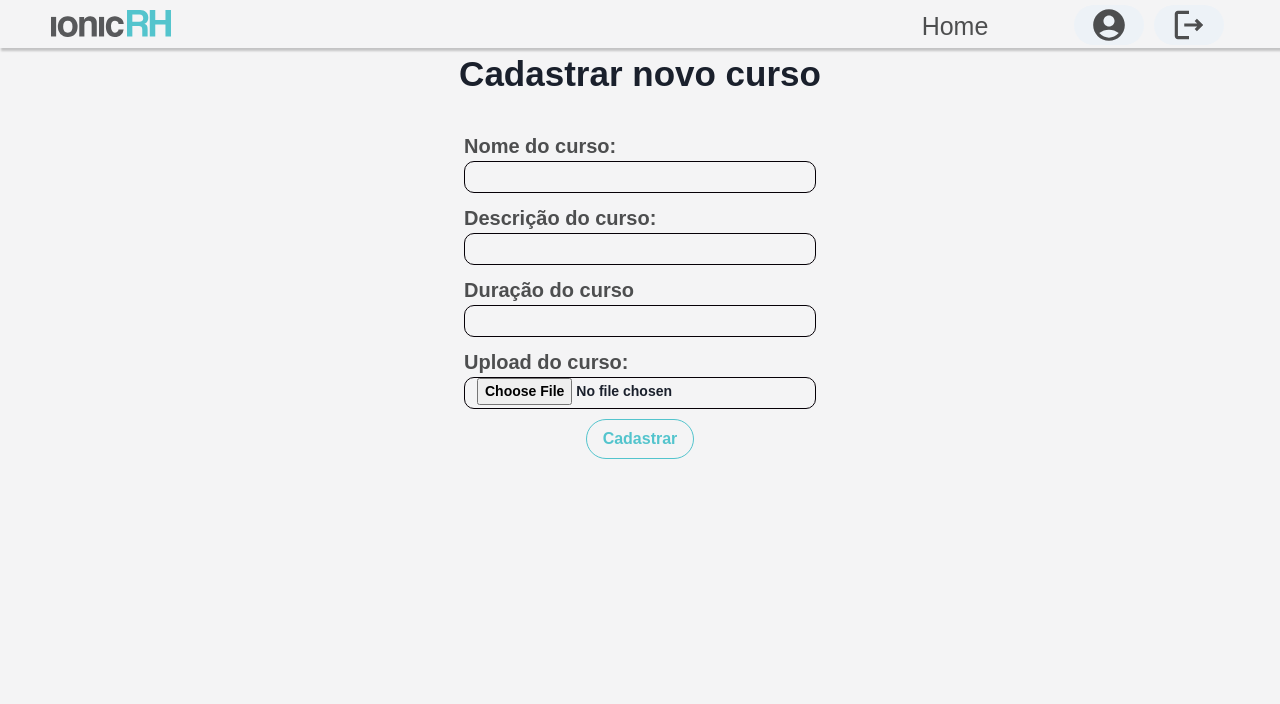
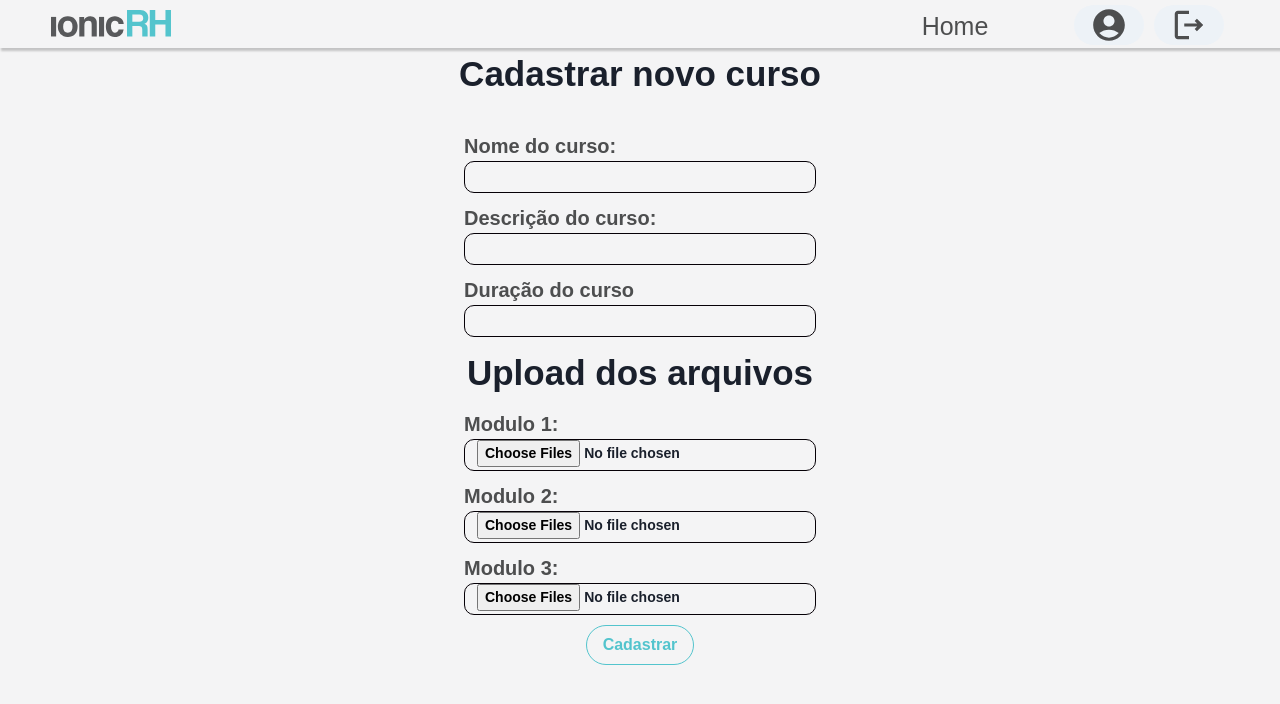
Before and after one commit to excalibur-coders/IONICRH, a React (Create React App) app in the folder ionic_rh_front/: page /Cadastrar_curso in a window 1280 px wide. Shown: the top 704 px of the page. Built offline with nearby package versions, Linux system fonts and the light colour scheme.

Commit message:
alterações consultor

```diff
--- a/ionic_rh_front/src/pages/Cadastrar_Curso/index.tsx
+++ b/ionic_rh_front/src/pages/Cadastrar_Curso/index.tsx
@@ -55,14 +55,38 @@ function Cadastrar_Curso() {
                   max={10}
                 />
             </div>
+            <h1> Upload dos arquivos </h1>
             <div className="field">
             <Input
                   size="sm"
                   width="22rem"
                   fontSize={20}
                   fontWeight="bold"
-                  labelText="Upload do curso:"
+                  labelText="Modulo 1:"
                   type="file"
+                  multiple
+                />
+            </div>
+            <div className="field">
+            <Input
+                  size="sm"
+                  width="22rem"
+                  fontSize={20}
+                  fontWeight="bold"
+                  labelText="Modulo 2:"
+                  type="file"
+                  multiple
+                />
+            </div>
+            <div className="field">
+            <Input
+                  size="sm"
+                  width="22rem"
+                  fontSize={20}
+                  fontWeight="bold"
+                  labelText="Modulo 3:"
+                  type="file"
+                  multiple
                 />
             </div>
             <Button
--- a/ionic_rh_front/src/pages/Colaborador_home/index.tsx
+++ b/ionic_rh_front/src/pages/Colaborador_home/index.tsx
@@ -88,7 +88,7 @@ function Colab_home() {
               <section className="others">
                 <h1>Outros Projetos</h1>
                 <h2>Saiba mais</h2>
-                <a href="">
+                <a href="/Consultor_Funcionarios">
                   <MdArrowForward
                     size={70}
                     color={theme.colors.font}
--- /dev/null
+++ b/ionic_rh_front/src/pages/Consultor_Funcionario/index.tsx
@@ -0,0 +1,187 @@
+import { useEffect, useState, useCallback } from 'react';
+import { theme } from 'theme';
+import {
+  Box,
+  Link,
+  Divider,
+  InputGroup,
+  InputLeftElement,
+} from '@chakra-ui/react';
+import { SearchIcon, ArrowBackIcon, ArrowForwardIcon } from '@chakra-ui/icons';
+import Input from 'components/Input';
+import Sidemenu from 'components/sideMenu';
+import {
+  Table,
+  Thead,
+  Tbody,
+  Tr,
+  Th,
+  Td,
+  TableContainer,
+} from '@chakra-ui/react';
+import { HStack } from '@chakra-ui/react';
+import * as S from './style';
+import { api } from 'services/api';
+import { parseCookies } from 'nookies';
+import { AxiosError } from 'axios';
+import { useNavigate } from 'react-router-dom';
+import Consultor_nav from 'components/Consultor_nav';
+
+interface IFuncionarios {
+  user_id: string;
+  user_nome: string;
+  contrato: IContrato[];
+  dep_name: IDepartamento;
+  cargo_area: ICargo;
+}
+
+interface IContrato {
+  contrato_faixa_salarial: number;
+  cargo: ICargo;
+}
+
+interface IDepartamento {
+  dep_name: string;
+}
+
+interface ICargo {
+  cargo_area: string;
+  departamento: IDepartamento;
+}
+
+function Consultor_Funcionarios() {
+  const cookies = parseCookies();
+  const navigate = useNavigate();
+
+  const [funcionarios, setFuncionarios] = useState<IFuncionarios[]>([]);
+  const [loading, setLoading] = useState(false);
+
+  const getAllFuncionarios = useCallback(() => {
+    setLoading(true);
+    api
+      .get('/user/listagen-user', {
+        headers: {
+          Authorization: `Bearer ${cookies['ionicookie.token']}`,
+        },
+      })
+      .then(({ data }) => {
+        console.log(data);
+        setFuncionarios(data);
+      })
+      .catch((error: Error | AxiosError) => {
+        console.log(error);
+      });
+    setTimeout(() => {
+      setLoading(false);
+    }, 5000);
+  }, [setLoading, setFuncionarios]);
+
+  useEffect(() => {
+    getAllFuncionarios();
+  }, []);
+
+  return (
+    <>
+      <div>
+        <Consultor_nav/>
+      </div>
+
+      <S.Container>
+
+        <div className="Corpo">
+          <br></br>
+          <div className="container1">
+            <HStack className="search">
+              <Box fontSize="4xl" fontWeight="bold">
+                Funcionários
+              </Box>
+              <Box>
+                <InputGroup>
+                  {/* eslint-disable-next-line react/no-children-prop */}
+                  <InputLeftElement children={<SearchIcon w={5} h={5} />} />
+                  <Input
+                    fontSize={20}
+                    size="lg"
+                    width="50vw"
+                    placeholder="       Pesquisar"
+                    labelText={''}
+                  />
+                </InputGroup>
+              </Box>
+            </HStack>
+          </div>
+          <br></br>
+          <div className="container">
+            <HStack className="TBody_2">
+              <Box fontSize="2xl" fontWeight="bold">
+                Nome
+              </Box>
+              <Box fontSize="2xl" fontWeight="bold">
+                Departamento
+              </Box>
+              <Box fontSize="2xl" fontWeight="bold">
+                Cargo
+              </Box>
+              <Box fontSize="2xl" fontWeight="bold">
+                Trilha
+              </Box>
+            </HStack>
+            <Divider
+              orientation="horizontal"
+              borderColor={theme.colors.font}
+              variant="solid"
+              size="10rem"
+            />
+            <br></br>
+            <TableContainer>
+              <Table variant="striped" size="lg" background="#DBDBDB">
+                <div className="TableTwo">
+                  <Tbody>
+                    {funcionarios.map(funcionario => {
+                      //console.log('bom dia', funcionario);
+                      return (
+                        <>
+                          <Tr className="TBody_2">
+                            <Td className="TBody_2" fontSize="md">
+                              {funcionario.user_nome}
+                            </Td>
+                            <Td className="TBody_2">
+                              {funcionario.contrato?.[0]?.cargo.departamento
+                                .dep_name
+                                ? funcionario.contrato?.[0]?.cargo.departamento
+                                    .dep_name
+                                : '-'}
+                            </Td>
+                            <Td className="TBody_2">
+                              {funcionario.contrato?.[0]?.cargo.cargo_area
+                                ? funcionario.contrato?.[0]?.cargo.cargo_area
+                                : '-'}
+                            </Td>
+                            <Td className="TBody_2">
+                              <Link
+                                href={`CURSOTELA/${funcionario.user_id}`}
+                                fontSize="xl"
+                                color={theme.colors.primary}
+                              >
+                                Ver
+                                <ArrowForwardIcon
+                                  color={theme.colors.primary}
+                                />
+                              </Link>
+                            </Td>
+                          </Tr>
+                        </>
+                      );
+                    })}
+                  </Tbody>
+                </div>
+              </Table>
+            </TableContainer>
+          </div>
+        </div>
+      </S.Container>
+    </>
+  );
+}
+
+export default Consultor_Funcionarios;
--- /dev/null
+++ b/ionic_rh_front/src/pages/Consultor_Funcionario/style.ts
@@ -0,0 +1,56 @@
+import styled from '@emotion/styled';
+import { Flex } from '@chakra-ui/react';
+
+export const Container = styled(Flex)`
+  background: #f4f4f5;
+  margin-top: 3rem;
+  overflow: hidden;
+
+  .Corpo {
+    margin-left: 50px;
+    width: 80vw;
+    margin: 0 auto;
+    height: 100vh;
+  }
+
+  .search {
+    display: flex;
+    justify-content: space-between;
+    flex-wrap: wrap;
+  }
+
+  .TableTwo {
+    display: flex;
+    justify-content: space-between;
+    margin-left: -20px;
+  }
+
+  .TBody {
+    width: 40vw;
+    color: {theme.colors.primary};
+  }
+
+  .TBody_2 {
+    width: 75vw;
+    color: {theme.colors.primary};
+    justify-content: space-around;
+  }
+
+  @media (max-width: 700px) {
+    overflow-x: hidden;
+    .container {
+      width: 70vw;
+      overflow-x: auto;
+    }
+    .container1 {
+      width: 70vw;
+      .input {
+        margin-left: 0;
+      }
+    }
+  }
+`;
+
+export const ContainerInput = styled.div`
+  bottom: 90px;
+`;
--- a/ionic_rh_front/src/pages/Consultor_Home/index.tsx
+++ b/ionic_rh_front/src/pages/Consultor_Home/index.tsx
@@ -35,21 +35,7 @@ function Consultor_Home() {
                   </li>
                   <li>
                     <a>
-                      <Link to={'/Cadastrar_curso'}>
-                        <span className="icon">
-                          <MdOutlinePlaylistAdd size="40px" />
-                        </span>
-                        <span className="tittle">Cadastrar Cursos</span>
-                      </Link>
-                    </a>
-                  </li>
-                </ul>
-              </div>
-              <div className="right">
-                <ul>
-                  <li>
-                    <a>
-                      <Link to={'/Consultor_funcionarios'}>
+                    <Link to={'/Consultor_funcionarios'}>
                         <span className="icon">
                           <MdOutlinePeopleAlt size="40px" />
                         </span>
--- a/ionic_rh_front/src/routes/index.tsx
+++ b/ionic_rh_front/src/routes/index.tsx
@@ -23,6 +23,7 @@ import Org from 'pages/Organograma';
 import Adm_Home from 'pages/ADM_Home';
 import Consultor_Home from 'pages/Consultor_Home';
 import Cadastrar_Curso from 'pages/Cadastrar_Curso';
+import Consultor_Funcionarios from 'pages/Consultor_Funcionario';
 
 function Routes() {
   return (
@@ -50,6 +51,7 @@ function Routes() {
       <Route path="/Consultor" element={<Consultor />} />
       <Route path="/Consultor_home" element={<Consultor_Home />} />
       <Route path="/Cadastrar_curso" element={<Cadastrar_Curso />} />
+      <Route path="/Consultor_Funcionarios" element={<Consultor_Funcionarios />} />
       {/* <Route path="/Organograma" element={<Org />} /> */}
       <Route path="/Organograma/:dep" element={<Org />} />
       <Route path="/Adm_home" element={<Adm_Home />} />
```
